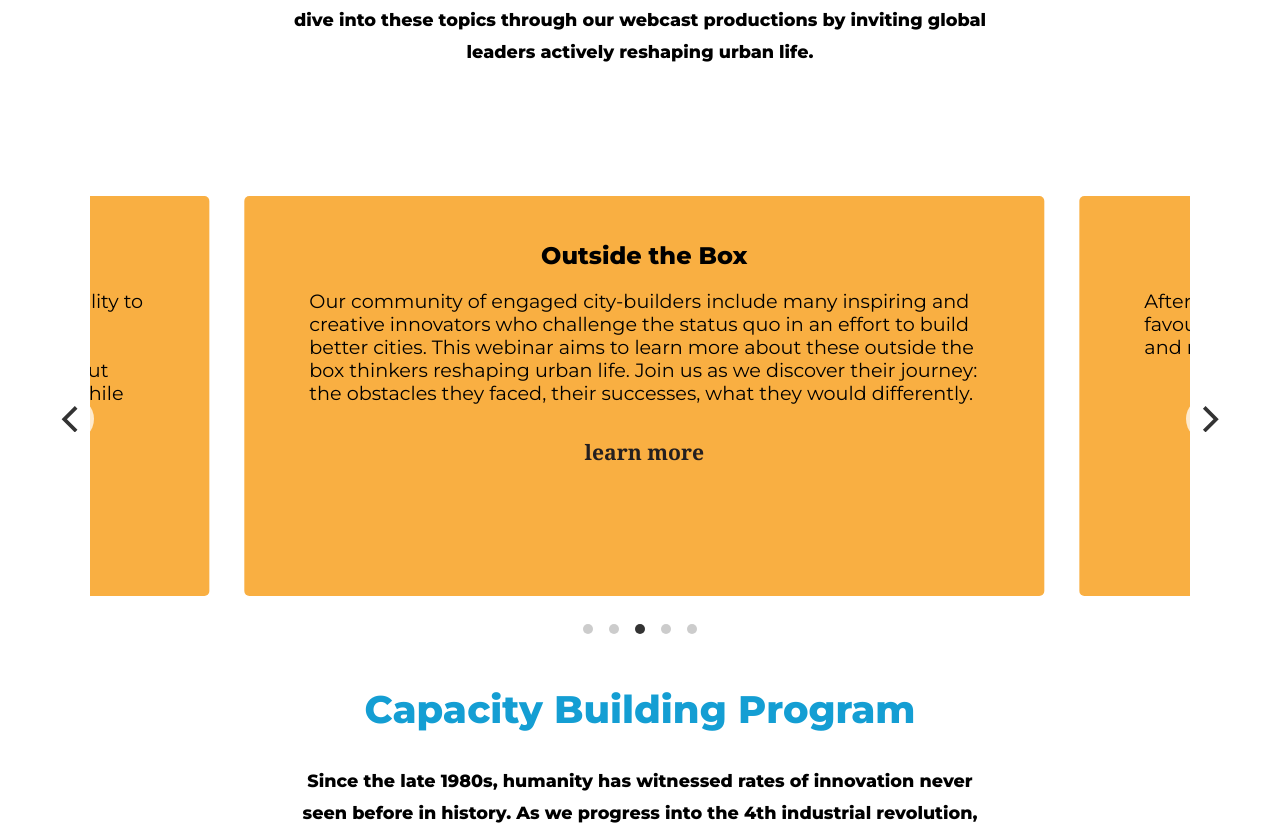
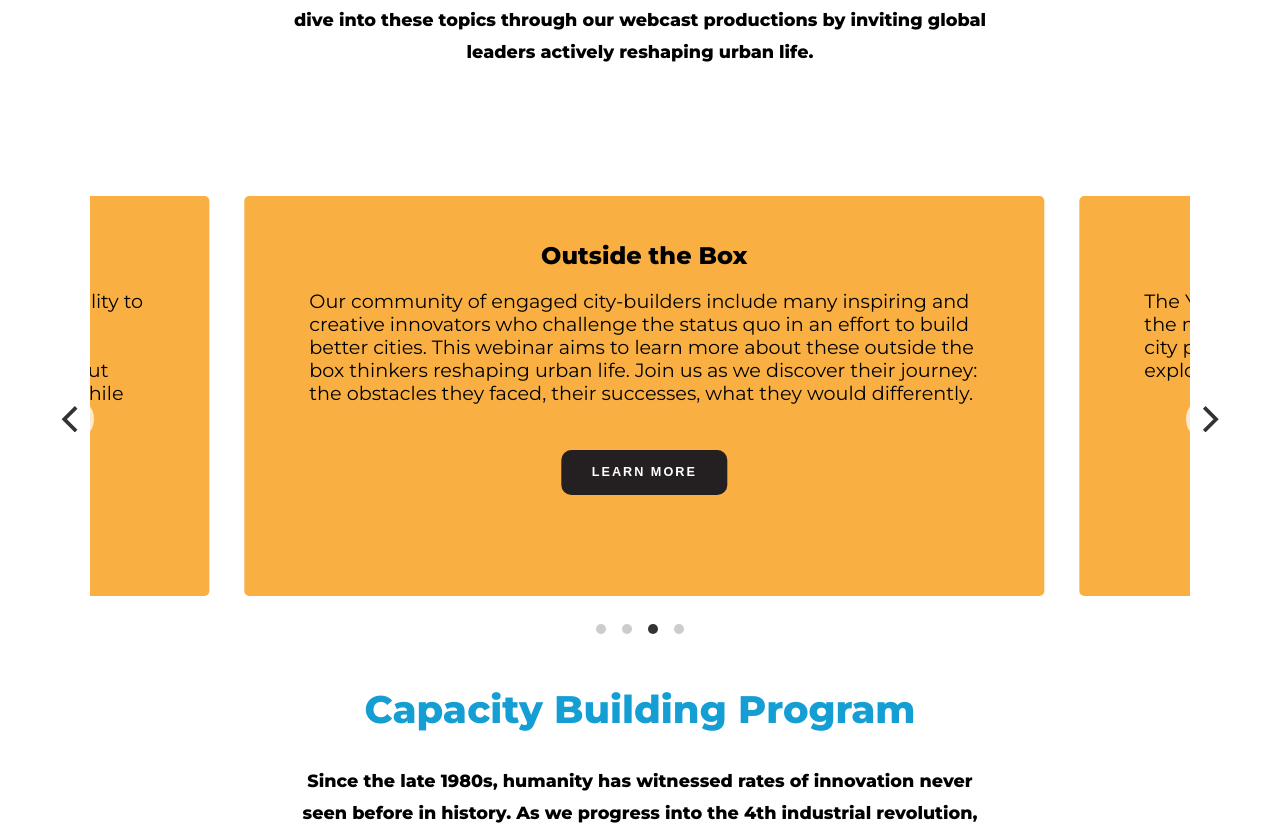
Before and after one commit to yfove/imagine_cities, a Django app: page /ourwork/ in a window 1280 px wide. Shown: the part 1062-1897 px from the top of the page. Run offline with Django 3.2, Linux system fonts and the light colour scheme; some libraries are stand-ins or nearby versions.

Commit message:
2020 updates

```diff
--- /dev/null
+++ b/page/static/css/_carousel.scss
@@ -0,0 +1,61 @@
+.post-content a button {
+    color: white;
+    background-color: black;
+
+}
+
+.post-content .indev {
+    padding-top: 50px;
+    color: grey;
+    text-align: center;
+    align-items: center;
+    font-size: large;
+  }
+
+
+  .post-content h3 {
+    margin-bottom: 10px;
+    font-size: 1.5rem;
+  }
+
+  .post-content p {
+    font-size: 1.2rem;
+    padding: 15px;
+    text-align: left;
+  }
+
+  .post-content a {
+    color: #241f20;
+    font-size: 1.1em;
+    margin: 0 5px;
+    position: relative;
+    top: 20px;
+    font-weight: bold;
+    text-decoration: none;
+    padding: 20px;
+  }
+
+  .post-content a:hover {
+    color: white;
+  }
+
+  .post-content h3 {
+    line-height: 1.2rem;
+  }
+
+  .post-content a button {
+    background-color: #241f20;
+    color: white;
+    font-size: 0.6em;
+    text-transform: uppercase;
+    padding: 15px 30px;
+    margin: 10px;
+    -webkit-box-pack: centre;
+    -ms-flex-pack: centre;
+    justify-content: centre;
+    position: relative;
+    border: none;
+    border-radius: 10px;
+    font-weight: bold;
+    letter-spacing: 2px;
+  }
--- a/page/static/css/_home.scss
+++ b/page/static/css/_home.scss
@@ -119,35 +119,7 @@ h4 {
   padding: 30px;
 }
 
-.post-content h3 {
-  margin-bottom: 10px;
-  font-size: 1.5rem;
-}
 
-.post-content p {
-  font-size: 1.2rem;
-  padding: 15px;
-  text-align: left;
-}
-
-.post-content a {
-  color: #241f20;
-  font-size: 1.1em;
-  margin: 0 5px;
-  position: relative;
-  top: 20px;
-  font-weight: bold;
-  text-decoration: none;
-  padding: 20px;
-}
-
-.post-content a:hover {
-  color: white;
-}
-
-.post-content h3 {
-  line-height: 1.2rem;
-}
 
 // quote
 .quote {
--- a/page/static/css/main.css
+++ b/page/static/css/main.css
@@ -261,36 +261,6 @@ h4 {
   padding: 30px;
 }
 
-.post-content h3 {
-  margin-bottom: 10px;
-  font-size: 1.5rem;
-}
-
-.post-content p {
-  font-size: 1.2rem;
-  padding: 15px;
-  text-align: left;
-}
-
-.post-content a {
-  color: #241f20;
-  font-size: 1.1em;
-  margin: 0 5px;
-  position: relative;
-  top: 20px;
-  font-weight: bold;
-  text-decoration: none;
-  padding: 20px;
-}
-
-.post-content a:hover {
-  color: white;
-}
-
-.post-content h3 {
-  line-height: 1.2rem;
-}
-
 .quote {
   margin: 50px;
   padding-top: 50px;
@@ -1272,6 +1242,68 @@ template {
   }
 }
 
+.post-content a button {
+  color: white;
+  background-color: black;
+}
+
+.post-content .indev {
+  padding-top: 50px;
+  color: grey;
+  text-align: center;
+  -webkit-box-align: center;
+      -ms-flex-align: center;
+          align-items: center;
+  font-size: large;
+}
+
+.post-content h3 {
+  margin-bottom: 10px;
+  font-size: 1.5rem;
+}
+
+.post-content p {
+  font-size: 1.2rem;
+  padding: 15px;
+  text-align: left;
+}
+
+.post-content a {
+  color: #241f20;
+  font-size: 1.1em;
+  margin: 0 5px;
+  position: relative;
+  top: 20px;
+  font-weight: bold;
+  text-decoration: none;
+  padding: 20px;
+}
+
+.post-content a:hover {
+  color: white;
+}
+
+.post-content h3 {
+  line-height: 1.2rem;
+}
+
+.post-content a button {
+  background-color: #241f20;
+  color: white;
+  font-size: 0.6em;
+  text-transform: uppercase;
+  padding: 15px 30px;
+  margin: 10px;
+  -webkit-box-pack: centre;
+  -ms-flex-pack: centre;
+  justify-content: centre;
+  position: relative;
+  border: none;
+  border-radius: 10px;
+  font-weight: bold;
+  letter-spacing: 2px;
+}
+
 *,
 *:before,
 *:after {
@@ -1654,14 +1686,11 @@ footer {
     opacity: 1;
   }
   .nav ul li {
-    display: block;
+    display: inline-block;
     line-height: 20px;
   }
   .nav ul li a {
     padding: 1rem;
-    font-size: 3rem;
-    position: relative;
-    top: 300px;
     text-align: center;
     letter-spacing: 10px;
     color: white;
--- a/page/static/css/main.scss
+++ b/page/static/css/main.scss
@@ -5,6 +5,7 @@
 @import "./contact";
 @import "./ourwork";
 @import "./ourteam";
+@import "./carousel";
 
 $primary-colour: #241f20;
 $primary-colour2: #f9af42;
@@ -410,7 +411,7 @@ footer {
   }
 
   .nav ul li {
-    display: inline-block
+    display: inline-block;
     line-height: 20px;
   }
 
--- a/page/templates/page/base.html
+++ b/page/templates/page/base.html
@@ -79,7 +79,7 @@
                 <a class="aboutnav" href="{% url 'about' %}">About</a>
                 <a href="{% url 'values' %}">Values</a>
                 <a href="{% url 'ourindicators' %}">Our Indicators</a>
-                <a href="{% url 'ourteam' %}">Our Team</a>
+                <a href="{% url 'ourteam' %}">Our Board</a>
               </div>
             </div>
           </li>
--- a/page/templates/page/home.html
+++ b/page/templates/page/home.html
@@ -34,7 +34,8 @@
                         from around the world in an effort to more fully understand the challenges and opportunities
                         facing cities. We take a deeper dive into these topics through our webcast productions by
                         inviting global leaders actively reshaping urban life.</p>
-                    <a href="{% url 'ourwork' %}">learn more</a>
+                    <a href="{% url 'ourwork' %}"><button>LEARN
+                            MORE</button></a>
                 </div>
             </div>
             <!-- <div class="carousel-cell c2" data-aos="zoom-in" data-aos-duration="800">
@@ -56,7 +57,8 @@
                         bring together digital content that will not only give you the skills needed to make sense of a
                         comnplex world, but also provide you with the tools to effectively respond in an effort to
                         improve urban life. </p>
-                    <a href="{% url 'ourwork' %}">learn more</a>
+                    <a href="{% url 'ourwork' %}"><button>LEARN
+                            MORE</button></a>
                 </div>
             </div>
         </div>
--- a/page/templates/page/ourteam.html
+++ b/page/templates/page/ourteam.html
@@ -57,10 +57,7 @@
         technologies and ways of thinking into business processes throughout the
         organization to improve management of EHS and other risks. Previously, she
         led EHS reporting at Nexen Energy and was a Senior Manager with ECO Canada.
-        Elizabeth is a graduate of the University of Calgary’s Haskayne School of
-        Business in the Masters of Business Administration program specializing in
-        Global Energy Management and Sustainability with a focus in accounting and
-        sustainability reporting.
+
     </p>
     <br />
     <h3>Milton Ortega, Secretary <a href="https://www.linkedin.com/in/milton-ortega/">LinkedIn</a></h3>
--- a/page/templates/page/ourwork.html
+++ b/page/templates/page/ourwork.html
@@ -32,7 +32,7 @@
                     </h3>
                     <p>Our database is where we store all the research we've come across globally which have been
                         organized into 21 city-building categories.</p>
-                    <a target="_blank" href="https://getpocket.com/@imaginecities">learn more</a>
+                    <a target="_blank" href="https://getpocket.com/@imaginecities"><button>learn more</button></a>
                 </div>
             </div>
             <div class="carousel-cell c2">
@@ -44,7 +44,8 @@
                         diverse perspectives. Using our research database, we curate a selection of perspectives about
                         the issues facing cities. Join our online event as we have conversations about the issues facing
                         cities to spark discussion and understanding while building connection. </p>
-                    <a target="_blank" href="https://www.instagram.com/imaginecities/?hl=en">learn more</a>
+                    <a target="_blank" href="https://www.showpass.com/o/imagine-cities/"><button>learn
+                            more</button></a>
 
                 </div>
             </div>
@@ -56,21 +57,21 @@
                         challenge the status quo in an effort to build better cities. This webinar aims to learn more
                         about these outside the box thinkers reshaping urban life. Join us as we discover their journey:
                         the obstacles they faced, their successes, what they would differently.</p>
-                    <a target="_blank" href="https://www.showpass.com/o/imagine-cities/">learn more</a>
+                    <a target="_blank" href="https://www.showpass.com/o/imagine-cities/"><button>learn more</button></a>
 
                 </div>
             </div>
 
-            <div class="carousel-cell c4">
+            <!-- <div class="carousel-cell c4">
                 <div class="post-content">
                     <h3>After Party
                     </h3>
                     <p>After each online event, we host a social gathering. Bring your favourite drink and join us for
                         the After Party where you can socialize and meet other guests in attendance. </p>
-                    <a target="_blank" href="https://www.showpass.com/o/imagine-cities/">learn more</a>
+                    <a target="_blank" href="https://www.showpass.com/o/imagine-cities/"><button>learn more</button></a>
 
                 </div>
-            </div>
+            </div> -->
 
             <div class="carousel-cell c5">
                 <div class="post-content">
@@ -83,9 +84,8 @@
                         unique pieces of research that are solving city problems from our research repository using
                         a
                         defined criteria. To explore this annual collection follow us on Instragram.</p>
-                    <a target="_blank"
-                        href="https://medium.com/imagine-cities/a-new-kind-of-organization-for-a-new-era-of-urbanism-17b24a681091">learn
-                        more</a>
+                    <a target="_blank" href="https://www.instagram.com/imaginecities/?hl=en"><button>learn
+                            more</button></a>
 
                 </div>
             </div>
```
Also changed, not shown: 1 other file.
